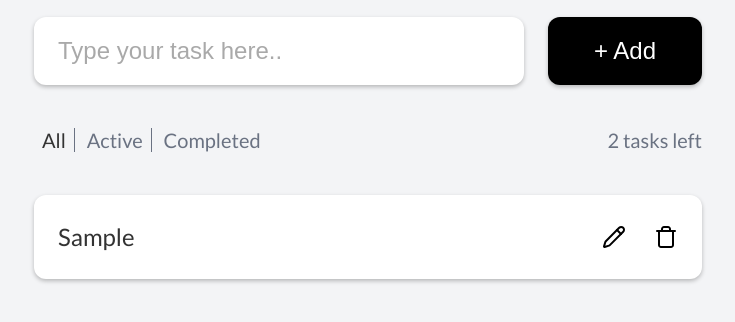
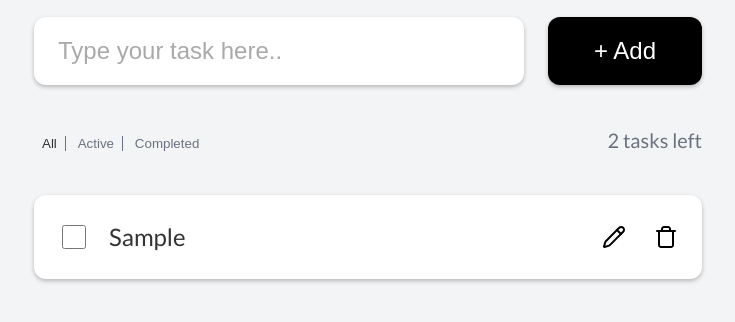
Before and after one commit to ITfrontTop/todo, a website built with Vite: page index.html in a window 1280 px wide. Both pictures are taken after typing "Sample" into the empty fields and a click on the button "+ Add". Shown: the part 156-478 px from the top of the page, without its empty margins (272-1007 px from the left). Built offline with nearby package versions, Linux system fonts and the light colour scheme.

Commit message:
added completedTodo function

```diff
--- a/index.html
+++ b/index.html
@@ -34,10 +34,10 @@
             <button class="add__btn" data-add-todo-btn>+ Add</button>
           </div>
           <div class="count">
-            <div class="count_items">
-              <span class="count__item active">All</span>
-              <span class="count__item">Active</span>
-              <span class="count__item">Completed</span>
+            <div class="count__items">
+              <button class="count__item active">All</button>
+              <button class="count__item">Active</button>
+              <button class="count__item">Completed</button>
             </div>
             <div class="count__text">2 tasks left</div>
           </div>
@@ -48,12 +48,7 @@
                   <use href="src/assets/icons/sprites.svg#checkbox-off"></use>
                 </svg>
               </div> -->
-            <!-- <input
-                class="content__checkbox"
-                type="checkbox"
-                name="add"
-                id="add-item"
-              /> -->
+            <!-- <input class="content__checkbox" type="checkbox" name="add" /> -->
             <!-- <p class="content__text">Learn React</p> -->
             <!-- <label class="content__text" for="add-item">
                 Lorem ipsum dolor sit amet consectetur adipisicing elit. Et
@@ -67,9 +62,9 @@
                     <use href="src/assets/icons/sprites.svg#edit-icon"></use>
                   </svg>
                 </button>
-                <button class="button__delete">
+                                <button class="button__edit">
                   <svg class="button__icon">
-                    <use href="src/assets/icons/sprites.svg#delete-icon"></use>
+                    <use href="src/assets/icons/sprites.svg#edit-icon"></use>
                   </svg>
                 </button>
               </div>
--- a/src/scripts/main.js
+++ b/src/scripts/main.js
@@ -1,22 +1,141 @@
+// const input = document.querySelector('[data-text-field]');
+// const addTodoBtn = document.querySelector('[data-add-todo-btn]');
+// const container = document.querySelector('[data-todo-container]');
+
+// const todoList = JSON.parse(localStorage.getItem('todos')) || [];
+
+// const saveToLocalStorage = (key = 'todos') => {
+//   localStorage.setItem(key, JSON.stringify(todoList));
+// };
+
+// const addTodoItem = () => {
+//   if (input.value.trim()) {
+//     // added in todoList
+//     todoList.push(input.value);
+//     input.value = '';
+
+//     saveToLocalStorage();
+//     render();
+//   }
+// };
+
+// addTodoBtn.addEventListener('click', addTodoItem);
+// input.addEventListener('keydown', (e) => {
+//   if (e.key === 'Enter') {
+//     addTodoItem();
+//   }
+// });
+
+// const removeTodo = (index) => {
+//   todoList.splice(index, 1);
+//   saveToLocalStorage();
+//   render();
+// };
+
+// const render = () => {
+//   container.innerHTML = '';
+
+//   if (todoList.length === 0) {
+//     const messageEnterText = document.createElement('h3');
+//     messageEnterText.classList.add('content__message');
+//     messageEnterText.textContent = 'Enter your tasks!';
+
+//     container.append(messageEnterText);
+//   }
+
+//   todoList.forEach((todo, index) => {
+//     // added container item
+//     const todoWrapper = document.createElement('div');
+//     todoWrapper.classList.add('content__item');
+
+//     // added checkbox
+//     const todoCheckbox = document.querySelector('input');
+
+//     // create todo text
+//     const todoText = document.createElement('p');
+//     todoText.classList.add('content__text');
+//     todoText.textContent = todo;
+
+//     // create buttons
+//     const buttonWrapper = document.createElement('div');
+//     buttonWrapper.classList.add('button__wrapper');
+//     const buttonEdit = document.createElement('button');
+//     buttonEdit.classList.add('button__edit');
+//     buttonEdit.innerHTML = `
+//       <svg class="button__icon">
+//         <use href="src/assets/icons/sprites.svg#edit-icon"></use>
+//       </svg>
+//     `;
+//     const buttonDelete = document.createElement('button');
+//     buttonDelete.classList.add('button__delete');
+//     buttonDelete.innerHTML = `
+//       <svg class="button__icon">
+//         <use href="src/assets/icons/sprites.svg#delete-icon"></use>
+//       </svg>
+//     `;
+
+//     buttonDelete.addEventListener('click', () => removeTodo(index));
+
+//     container.append(todoWrapper);
+//     todoWrapper.append(todoText);
+
+//     // added buttons
+//     todoWrapper.append(buttonWrapper);
+//     buttonWrapper.append(buttonEdit);
+//     buttonWrapper.append(buttonDelete);
+//   });
+// };
+
+// render();
+
 const input = document.querySelector('[data-text-field]');
 const addTodoBtn = document.querySelector('[data-add-todo-btn]');
 const container = document.querySelector('[data-todo-container]');
 
 const todoList = JSON.parse(localStorage.getItem('todos')) || [];
 
+const generateID = () => new Date().getTime();
+
+const createElementTodo = (element, elementClass) => {
+  const item = document.createElement(element);
+  item.classList.add(elementClass);
+
+  return item;
+};
+
 const saveToLocalStorage = (key = 'todos') => {
-  localStorage.setItem('todos', JSON.stringify(todoList));
+  localStorage.setItem(key, JSON.stringify(todoList));
 };
 
 const addTodoItem = () => {
   if (input.value.trim()) {
     // added in todoList
-    todoList.push(input.value);
+    todoList.push({
+      id: generateID(),
+      text: input.value,
+      completed: false
+    });
+
     input.value = '';
+
+    console.log(todoList);
 
     saveToLocalStorage();
     render();
   }
+};
+
+const completedTodo = (todoCheckbox, todoText, todo) => {
+  if (todoCheckbox.checked) {
+    todoText.classList.add('completed');
+    todo.completed = true;
+  } else {
+    todoText.classList.remove('completed');
+    todo.completed = false;
+  }
+
+  saveToLocalStorage();
+  render();
 };
 
 addTodoBtn.addEventListener('click', addTodoItem);
@@ -36,8 +155,7 @@ const render = () => {
   container.innerHTML = '';
 
   if (todoList.length === 0) {
-    const messageEnterText = document.createElement('h3');
-    messageEnterText.classList.add('content__message');
+    const messageEnterText = createElementTodo('h3', 'content__message');
     messageEnterText.textContent = 'Enter your tasks!';
 
     container.append(messageEnterText);
@@ -45,35 +163,55 @@ const render = () => {
 
   todoList.forEach((todo, index) => {
     // added container item
-    const todoWrapper = document.createElement('div');
-    todoWrapper.classList.add('content__item');
+    const todoWrapper = createElementTodo('div', 'content__item');
+
+    // added checkbox
+    const todoCheckbox = createElementTodo('input', 'content__checkbox');
+    todoCheckbox.type = 'checkbox';
+    todoCheckbox.checked = todo.completed;
 
     // create todo text
-    const todoText = document.createElement('p');
-    todoText.classList.add('content__text');
-    todoText.textContent = todo;
+    const todoText = createElementTodo('p', 'content__text');
+    // added class completed
+    todo.completed
+      ? todoText.classList.add('completed')
+      : todoText.classList.remove('completed');
+    // add text task
+    todoText.textContent = todo.text;
 
     // create buttons
-    const buttonWrapper = document.createElement('div');
-    buttonWrapper.classList.add('button__wrapper');
-    const buttonEdit = document.createElement('button');
-    buttonEdit.classList.add('button__edit');
+    const buttonWrapper = createElementTodo('div', 'button__wrapper');
+    const buttonEdit = createElementTodo('button', 'button__edit');
+
     buttonEdit.innerHTML = `
       <svg class="button__icon">
         <use href="src/assets/icons/sprites.svg#edit-icon"></use>
       </svg>
     `;
-    const buttonDelete = document.createElement('button');
-    buttonDelete.classList.add('button__delete');
+
+    // disable edit btn
+    if (todo.completed) {
+      buttonEdit.disabled = true;
+    } else {
+      buttonEdit.disabled = false;
+    }
+
+    const buttonDelete = createElementTodo('button', 'button__delete');
+
     buttonDelete.innerHTML = `
       <svg class="button__icon">
         <use href="src/assets/icons/sprites.svg#delete-icon"></use>
       </svg>
     `;
 
-    buttonDelete.addEventListener('click', (index) => removeTodo(index));
+    buttonDelete.addEventListener('click', () => removeTodo(index));
+
+    todoCheckbox.addEventListener('click', () =>
+      completedTodo(todoCheckbox, todoText, todo)
+    );
 
     container.append(todoWrapper);
+    todoWrapper.append(todoCheckbox);
     todoWrapper.append(todoText);
 
     // added buttons
--- a/src/styles/base/_reset.scss
+++ b/src/styles/base/_reset.scss
@@ -19,6 +19,11 @@ button {
   padding: 0;
 }
 
+button {
+  background: none;
+  border: none;
+}
+
 a {
   text-decoration: none;
   color: unset;
--- a/src/styles/main.scss
+++ b/src/styles/main.scss
@@ -6,7 +6,7 @@
 .main {
   padding: 5rem 0;
 
-  height: 100vh;
+  min-height: 100vh;
 
   background-color: v.$color-bg-light;
 
@@ -90,6 +90,8 @@
   &__item {
     padding: 0 0.5rem;
 
+    color: v.$color-text-light;
+
     border-right: 1px solid v.$color-text-light;
     cursor: pointer;
 
@@ -138,6 +140,11 @@
     font-size: 1.5rem;
     line-height: 1.5;
     color: v.$color-text;
+
+    &.completed {
+      text-decoration: line-through;
+      color: v.$color-text-light;
+    }
   }
 
   &__message {
@@ -170,6 +177,15 @@
     background: transparent;
     border: none;
     cursor: pointer;
+
+    &:disabled {
+      cursor: default;
+
+      .button__icon {
+        // проверить
+        stroke: v.$color-text-light;
+      }
+    }
   }
 
   &__icon {
```
